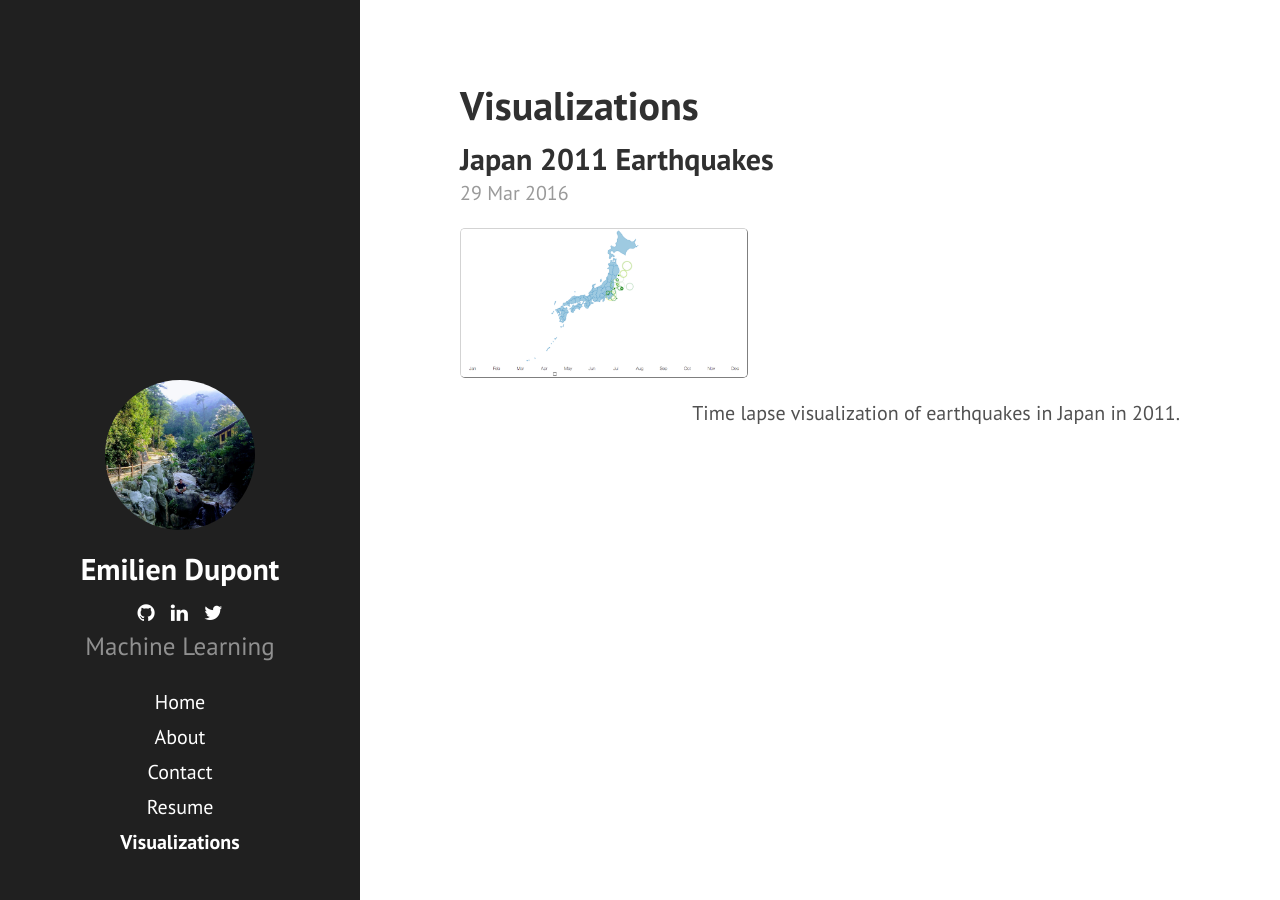
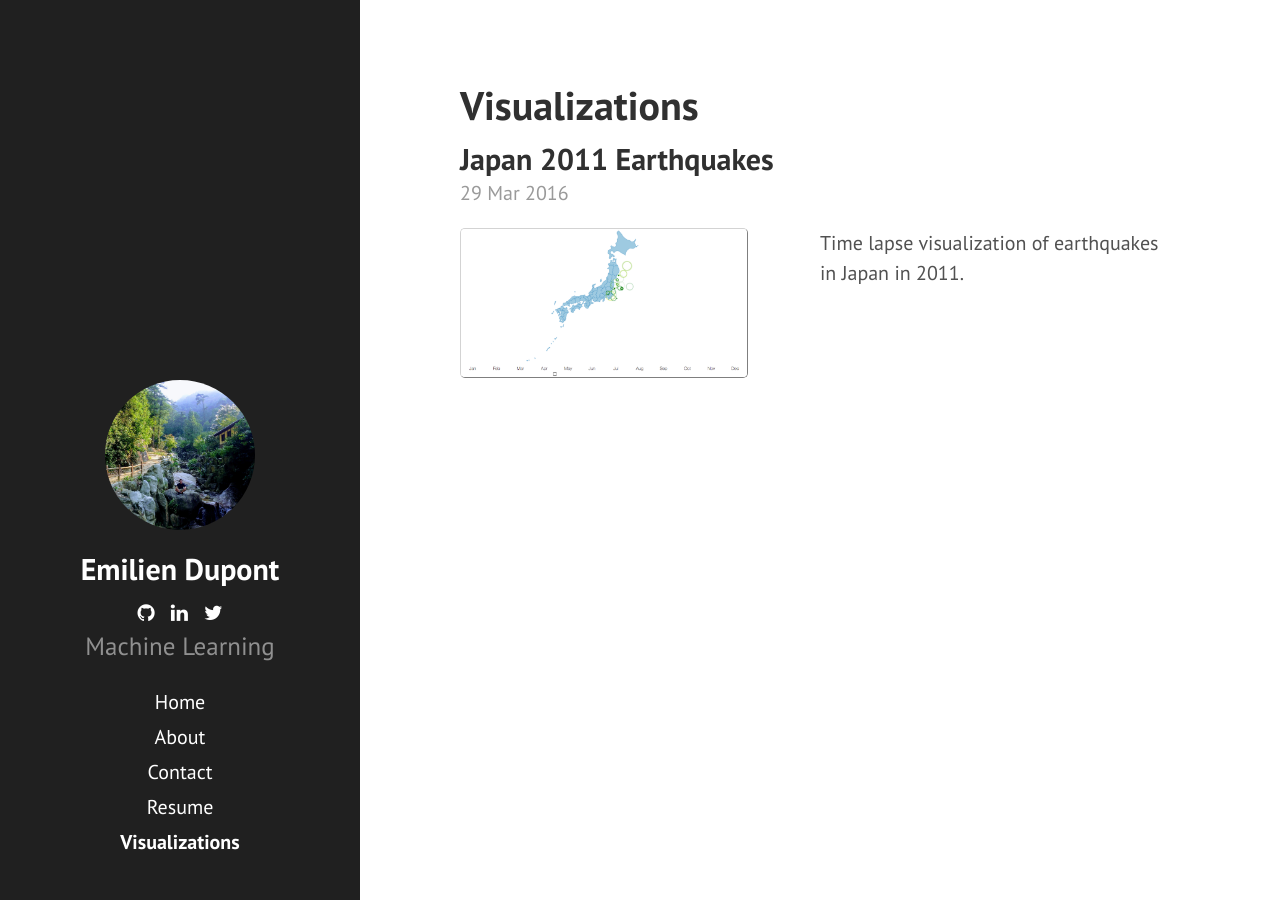
Before and after one commit to EmilienDupont/emiliendupont.github.io, a Jekyll site: the page built from visualizations.md, in a window 1280 px wide. Built offline with Jekyll 4.4.1, drawn with Linux system fonts in a browser that asks for light colours; nearby versions of some CDN libraries.

Commit message:
:bug: text next to image

```diff
--- a/visualizations.md
+++ b/visualizations.md
@@ -13,11 +13,11 @@ title: Visualizations
 
   <span class="post-date">29 Mar 2016</span>
 
-  <div style="float:left">
-    <img src="{{ site.url }}/imgs/viz-previews/japan_earthquakes.png" style="align:left; width:40%; border: 1px solid #d3d3d3; border-style: outset;">
+  <div style="float:left; width:40%;">
+    <img src="{{ site.url }}/imgs/viz-previews/japan_earthquakes.png" style="align:left; border: 1px solid #d3d3d3; border-style: outset;">
   </div>
 
-  <div style="float:right">
+  <div style="float:right; width:50%;">
     Time lapse visualization of earthquakes in Japan in 2011.
   </div>
 </div>
```
